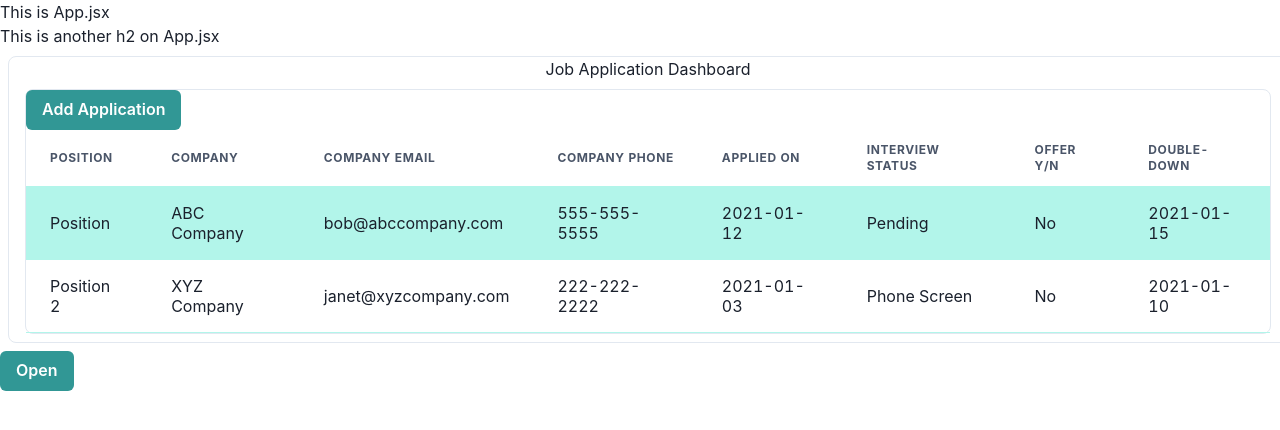
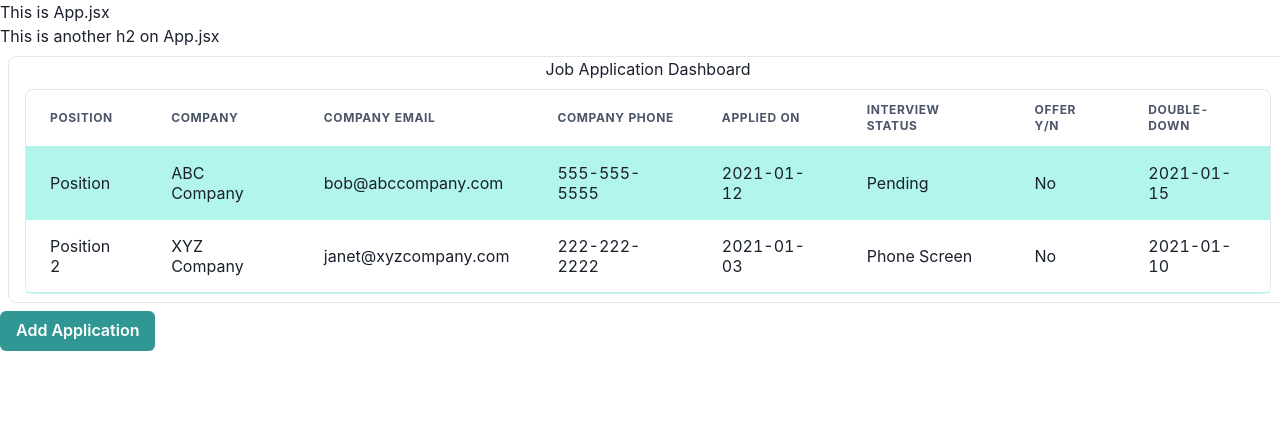
Before and after one commit to TeamSquirtle22/6FigurePlanner, a React app: page / in a window 1280 px wide. Shown: the top 430 px of the page. Built offline with nearby package versions, Linux system fonts and the light colour scheme.

Commit message:
Branch for troubleshooting bundle.js issues, will not build

```diff
--- a/src/components/AddApplicationForm.jsx
+++ b/src/components/AddApplicationForm.jsx
@@ -66,17 +66,19 @@ function AddApplicationForm() {
       body: JSON.stringify({
         'company': company,
         'position': position,
+        'applied_on': dateApplied,
         'company_email': companyEmail,
         'company_number': companyNumber,
         'id': 1
       })
     } )
+    e.preventDefault();
   }
 
 	return (
 	  <>
 		<Button ref={btnRef} colorScheme="teal" onClick={onOpen}>
-		  Open
+		  Add Application
 		</Button>
 		<Drawer
 		  isOpen={isOpen}
--- a/src/components/ApplicationsContainer.jsx
+++ b/src/components/ApplicationsContainer.jsx
@@ -30,7 +30,7 @@ function ApplicationsContainer() {
 			<Container
 				centerContent
 				m={2}
-				maxW='1280px'
+				maxW='1480px'
 				mx='auto'
 				border='1px'
 				borderRadius='lg'
--- a/src/components/ApplicationsTable.jsx
+++ b/src/components/ApplicationsTable.jsx
@@ -12,9 +12,6 @@ function ApplicationsTable() {
 			borderRadius='lg'
 			borderColor='gray.200'
 		>
-			<Button colorScheme='teal' size='md'>
-				Add Application
-			</Button>
 			<Table variant='striped' colorScheme='teal'>
 				{/* Table column headers */}
 				<Thead>
```
Also changed, not shown: 3 other files (tests, documents, lock files or other folders). Lines whose indentation alone changed are shown as unchanged.
